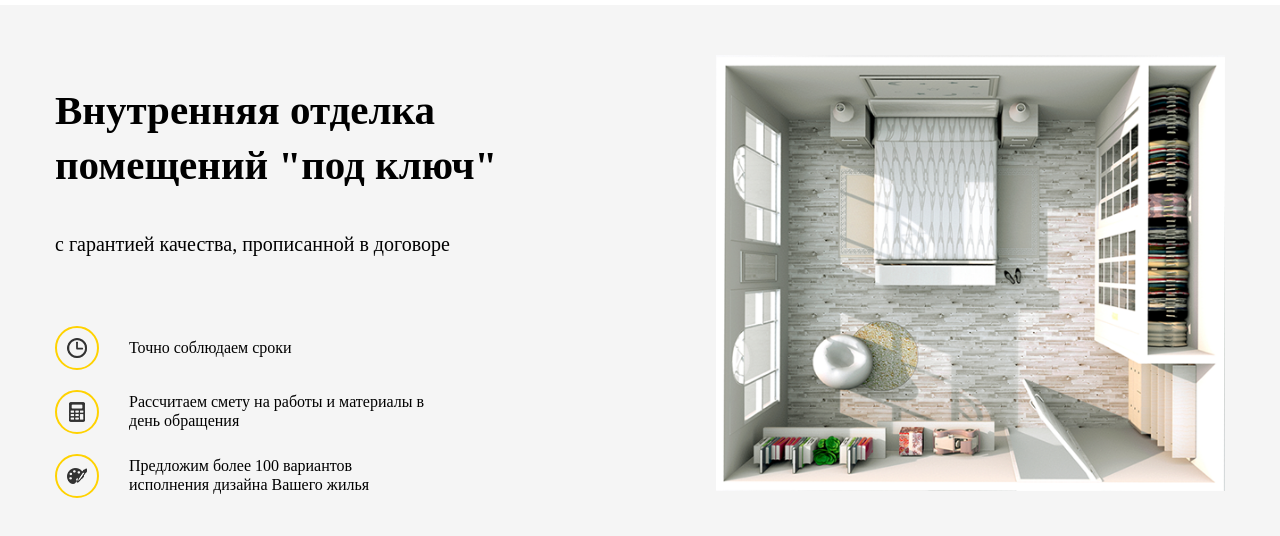
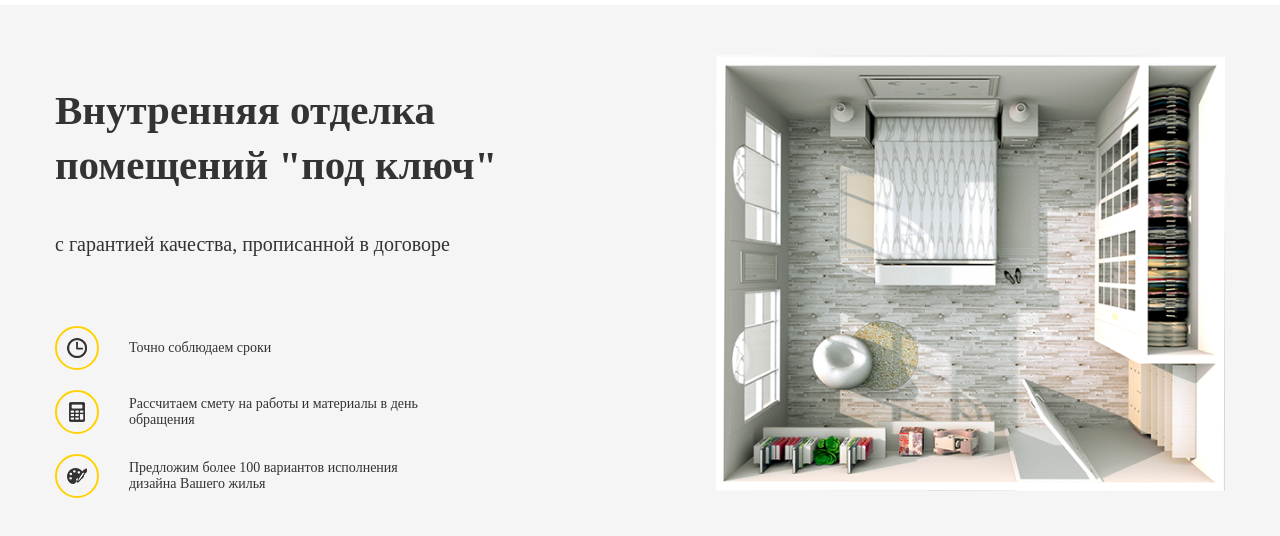
Before and after one commit to yliasaltukova/lesson_13, a plain HTML site: page src/index.html in a window 1280 px wide. Shown: the part 90-626 px from the top of the page. Drawn offline with Linux system fonts and the light colour scheme.

Commit message:
Сверстан и адаптирован блок hero

```diff
--- a/src/sass/blocks/_hero.sass
+++ b/src/sass/blocks/_hero.sass
@@ -11,11 +11,13 @@
             font-weight: 800
             line-height: 55px
             margin-bottom: 40px
+            color: $text-color
         &__subtitle
             display: inline-block
             font-size: 20px
             font-weight: 500
             margin-bottom: 70px
+            color: $text-color
     &-list
         margin: 0
         padding: 0
@@ -34,6 +36,9 @@
             margin-right: 30px
         &__text
             max-width: 300px
+            color: $text-color
+            font-size: 14px
+            font-weight: 400
 
 
 @media (max-width: 1200px)
@@ -60,5 +65,6 @@
                 margin-bottom: 20px
             &__text
                 font-size: 12px
+                max-width: 185px
             &__image
                 margin-right: 15px
```
Also changed, not shown: src/css/style.css, 1 other file.
